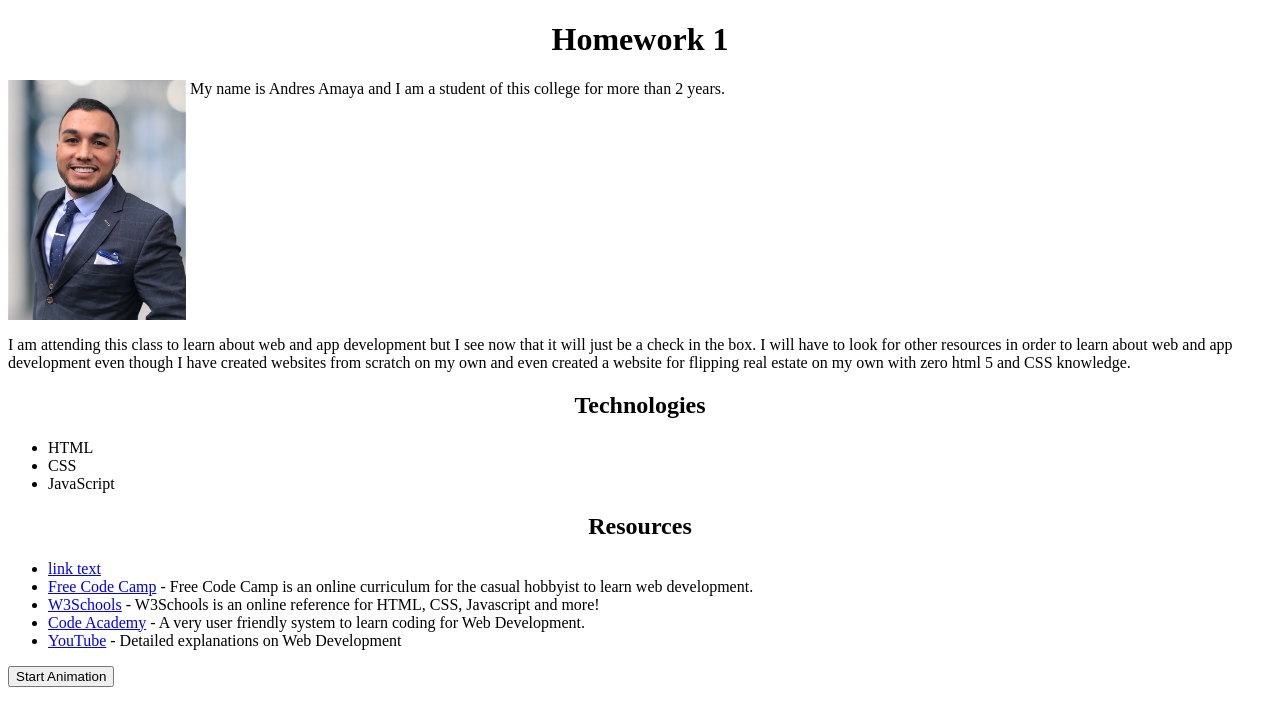
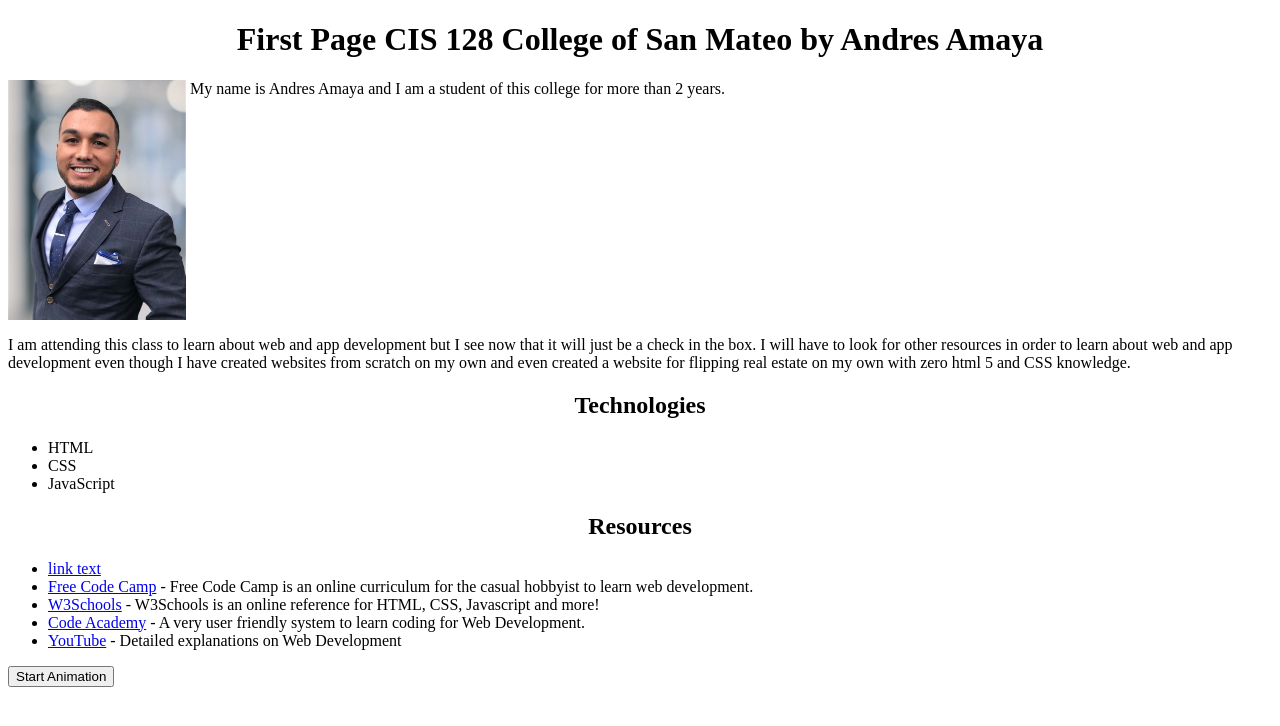
Before and after one commit to andres-amaya/andres-amaya.github.io, a plain HTML site: page index.html in a window 1280 px wide. Drawn offline with nearby package versions, Linux system fonts and the light colour scheme.

Commit message:
Update index.html

```diff
--- a/index.html
+++ b/index.html
@@ -21,7 +21,7 @@
 
     <body>
         <div>
-        <h1>Homework 1</h1>
+        <h1>First Page CIS 128 College of San Mateo by Andres Amaya</h1>
         </div>
 
         <p> <img class="aligned" src="Andres.png" alt="A picture of Andres Amaya in a suit" width="178" height="240"> My name is Andres Amaya and I am a student of this college for more than 2 years.</p>
```
